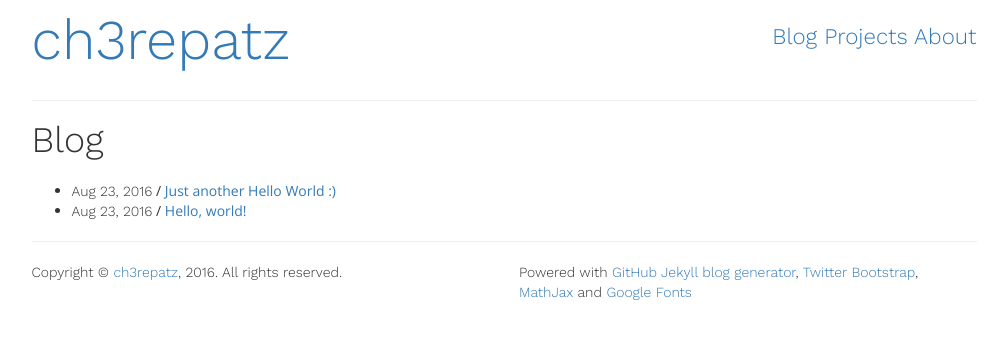
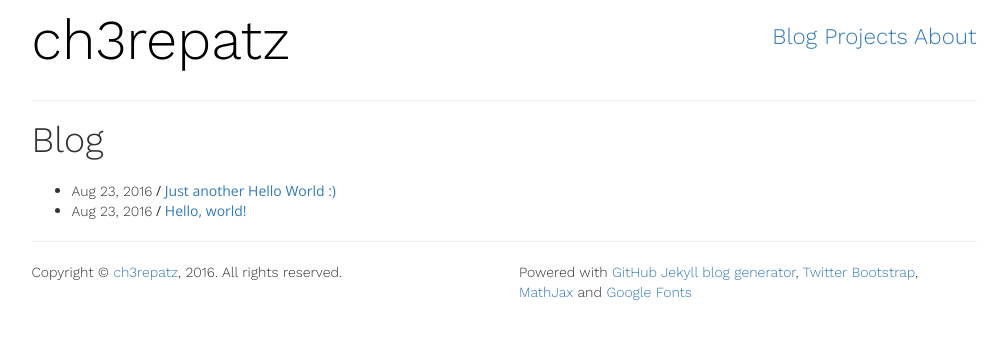
Before and after one commit to ch3repatz/ch3repatz.github.io, a Jekyll site: the page built from index.html, in a window 1280 px wide. Shown: the top 339 px of the page, without its empty margins (136-1143 px from the left). Built offline with Jekyll 4.4.1, drawn with Linux system fonts in a browser that asks for light colours.

Commit message:
Update default.html

```diff
--- a/_layouts/default.html
+++ b/_layouts/default.html
@@ -50,7 +50,7 @@
     		font-family: 'Work Sans', sans-serif;
     		font-size: 400%;
     	}
-    	.logo_title > a:link a:visited a:hover a:active
+    	.logo_title a:link, .logo_title a:visited, .logo_title a:hover, .logo_title a:active
     	{
     		color: black;
     		text-decoration: none;
```
